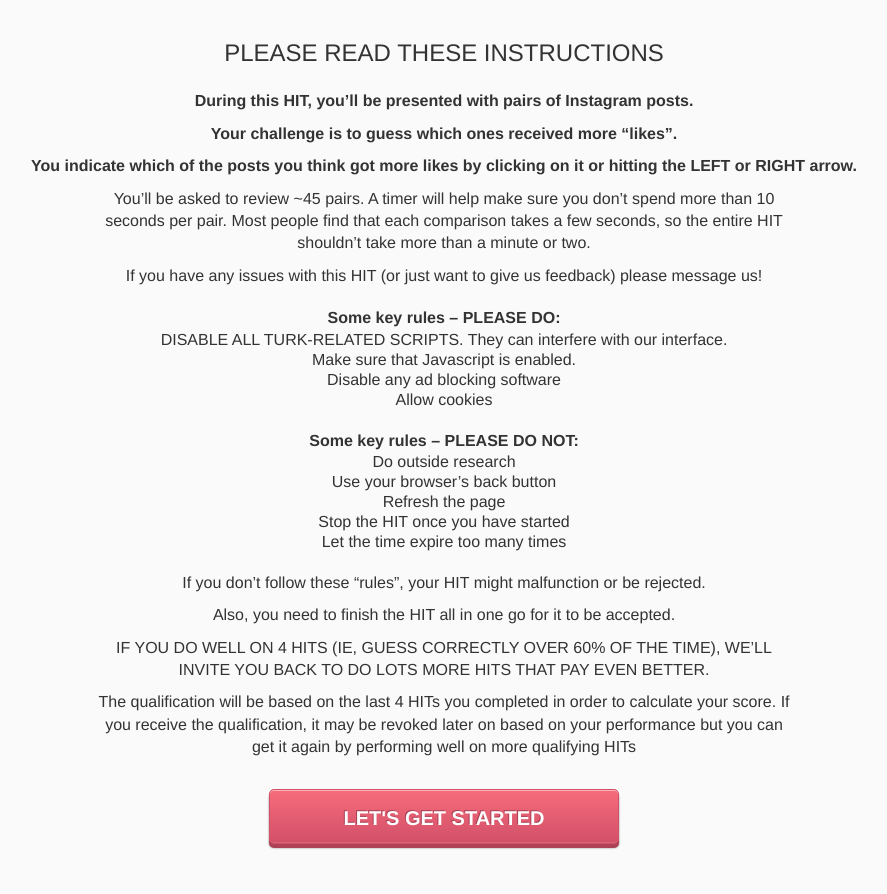
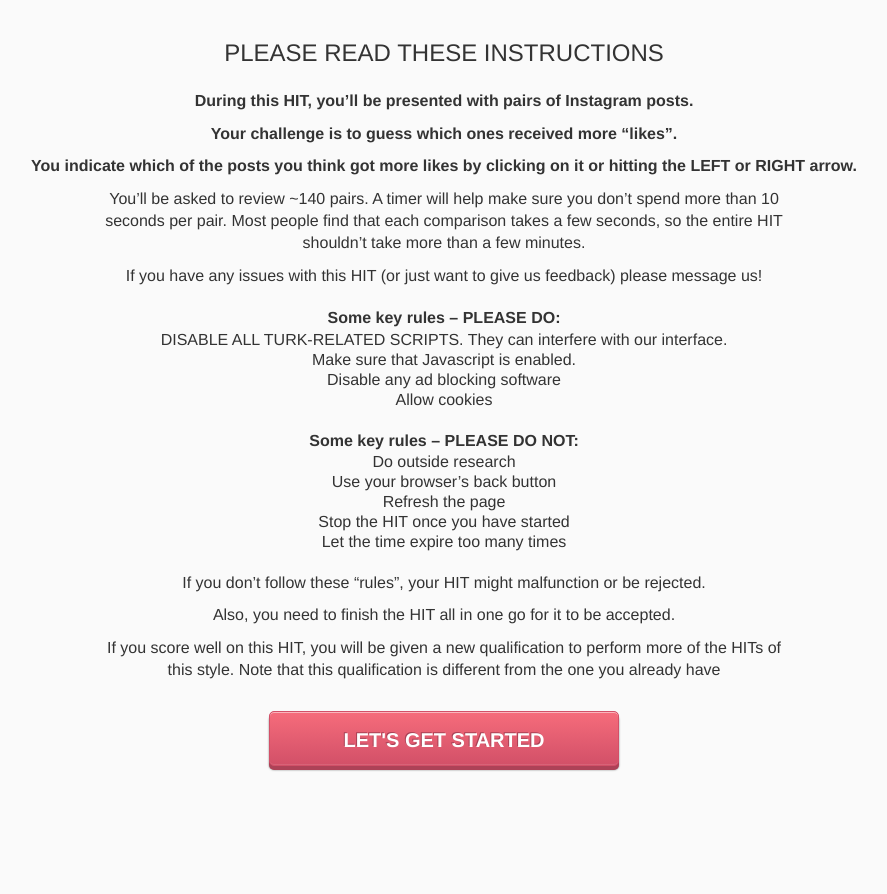
Before and after one commit to groupthinkk/squad, a Flask app: template templates/landing.html in a window 1280 px wide. Shown: the whole page, without its empty margins (196-1083 px from the left). After the commit the page ends 771 px from the top, so only its background shows below. Run offline with Flask 2, Linux system fonts and the light colour scheme; the template is opened without the code that fills it, so the values that code supplies are empty; parts of the project's set-up code (start-up, migrations or seed data) failed here and were passed over; some libraries are stand-ins or nearby versions.

Commit message:
New text

```diff
--- a/templates/landing.html
+++ b/templates/landing.html
@@ -21,7 +21,7 @@
             <h4>Your challenge is to guess which ones received more “likes”.</h4>
             <h4>You indicate which of the posts you think got more likes by clicking on it or hitting the LEFT or RIGHT arrow.</h4>
 
-            <p>You’ll be asked to review ~45 pairs. A timer will help make sure you don’t spend more than 10 seconds per pair. Most people find that each comparison takes a few seconds, so the entire HIT shouldn’t take more than a minute or two.</p>
+            <p>You’ll be asked to review ~140 pairs. A timer will help make sure you don’t spend more than 10 seconds per pair. Most people find that each comparison takes a few seconds, so the entire HIT shouldn’t take more than a few minutes.</p>
             <p>If you have any issues with this HIT (or just want to give us feedback) please message us!</p>
         </section>
 
@@ -49,8 +49,9 @@
         <section class="outro">
             <p>If you don’t follow these “rules”, your HIT might malfunction or be rejected.</p>
             <p>Also, you need to finish the HIT all in one go for it to be accepted.</p>
-            <p>IF YOU DO WELL ON 4 HITS (IE, GUESS CORRECTLY OVER 60% OF THE TIME), WE’LL INVITE YOU BACK TO DO LOTS MORE HITS THAT PAY EVEN BETTER.</p>
-            <p>The qualification will be based on the last 4 HITs you completed in order to calculate your score. If you receive the qualification, it may be revoked later on based on your performance but you can get it again by performing well on more qualifying HITs</p>
+            <p>If you score well on this HIT, you will be given a new qualification to perform more of the HITs of this style. Note that this qualification is different from the one you already have</p>
+            <!-- <p>IF YOU DO WELL ON 4 HITS (IE, GUESS CORRECTLY OVER 60% OF THE TIME), WE’LL INVITE YOU BACK TO DO LOTS MORE HITS THAT PAY EVEN BETTER.</p>
+            <p>The qualification will be based on the last 4 HITs you completed in order to calculate your score. If you receive the qualification, it may be revoked later on based on your performance but you can get it again by performing well on more qualifying HITs</p> -->
         </section>
 
         <button value="start" name="start" type="submit" class="btn-big">Let's get started</button>
```
